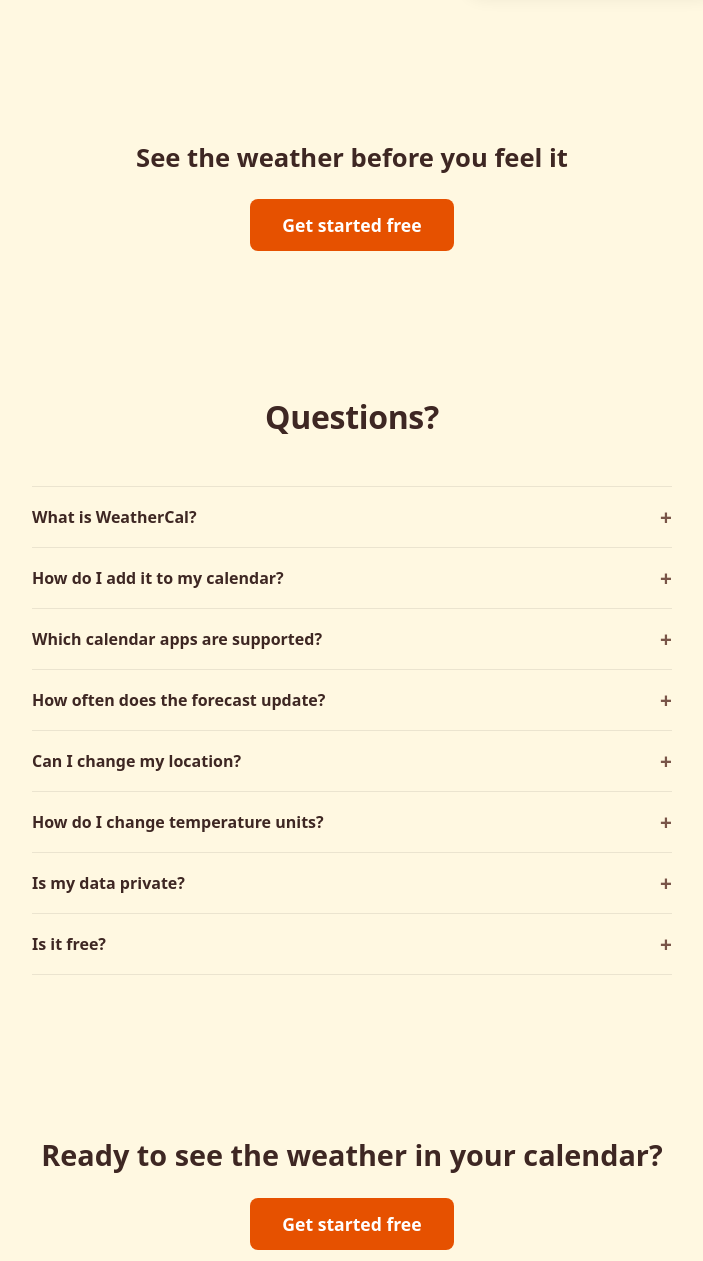
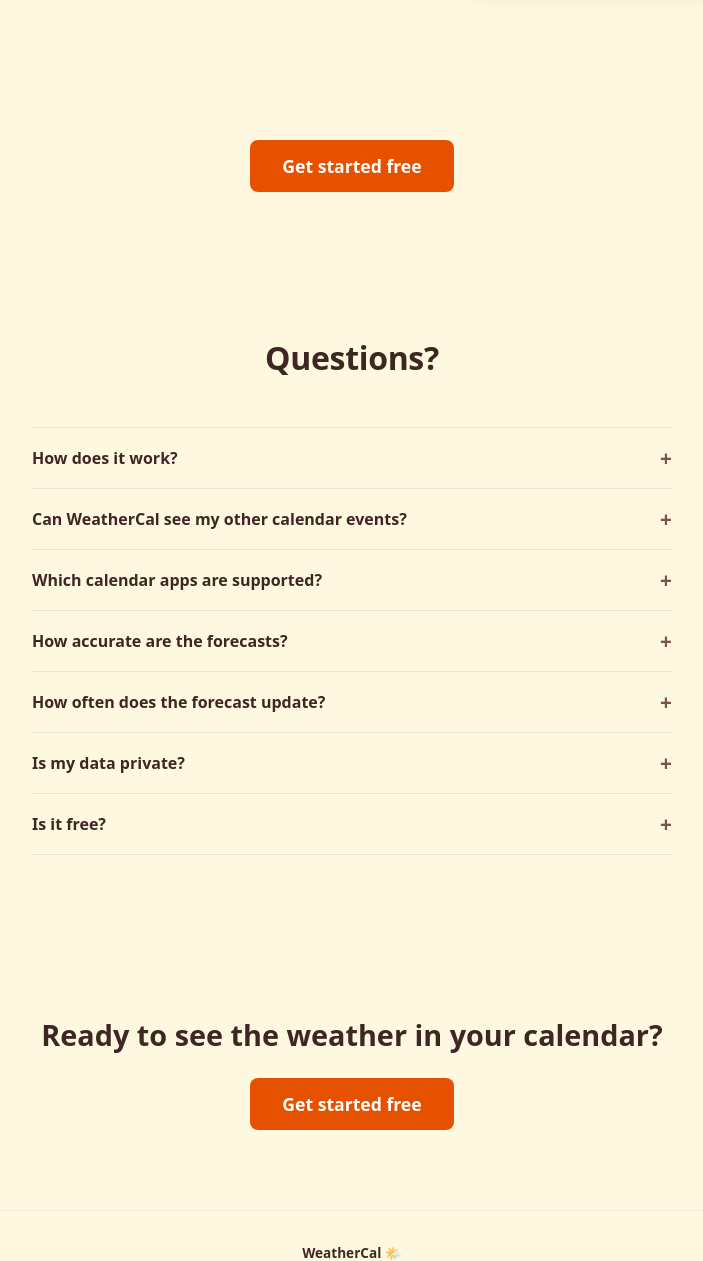
Before and after one commit to JamisonProctor/weather_cal, a Python web app: template src/web/templates/landing.html in a window 1280 px wide. Shown: the part 2984-4245 px from the top of the page, without its empty margins (288-991 px from the left). Run offline with Jinja, Linux system fonts and the light colour scheme; the template is opened without the code that fills it, so the values that code supplies are empty.

Commit message:
fix: revise FAQ and remove CTA band heading
- Remove "See the weather before you feel it" heading from CTA band
- Lead FAQ with "How does it work?" explaining ICS feeds + Google OAuth
- Add "Can WeatherCal see my other calendar events?" to address
  permissions concern (we only access the calendar we create)
- Add "How accurate are the forecasts?" (Open-Meteo, 3-5 day accuracy)
- Remove redundant "What is WeatherCal?" and "How do I add it?"
  (covered by walkthrough sections and "How does it work?")
- Remove "Can I change my location?" and "Temperature units?"
  (settings-level detail, not signup-decision FAQ)

Co-Authored-By: Claude Opus 4.6 <noreply@anthropic.com>

```diff
--- a/src/web/templates/landing.html
+++ b/src/web/templates/landing.html
@@ -446,7 +446,6 @@
 
   <!-- CTA band -->
   <div class="lp-cta-band">
-    <h2>See the weather before you feel it</h2>
     {% if is_authenticated %}
     <a href="/settings" class="lp-cta">Go to settings</a>
     {% else %}
@@ -460,33 +459,28 @@
     <div class="lp-faq">
 
       <details>
-        <summary>What is WeatherCal?</summary>
-        <div class="faq-answer">WeatherCal delivers a 14-day weather forecast directly into your calendar app as events. Each day shows an emoji summary of morning and afternoon conditions — no app to open, no website to check.</div>
+        <summary>How does it work?</summary>
+        <div class="faq-answer">Sign up, choose your city, and pick how you want to receive your forecast. For Apple Calendar, Outlook, and most other apps, you'll get a personal ICS feed URL — tap it or paste it into your calendar's "subscribe" option and forecasts appear automatically. For Google Calendar, you can connect your account directly and we'll create a dedicated "WeatherCal" calendar with your forecast events.</div>
       </details>
 
       <details>
-        <summary>How do I add it to my calendar?</summary>
-        <div class="faq-answer">After signing up and choosing your city, you'll get a personal feed URL. Tap it on your phone or paste it into your calendar app's "subscribe" option. Your calendar will automatically pull in new forecasts.</div>
+        <summary>Can WeatherCal see my other calendar events?</summary>
+        <div class="faq-answer">No. When you connect Google Calendar, we create a separate "WeatherCal" calendar and only have access to that one calendar. We cannot see, read, or modify anything else in your account.</div>
       </details>
 
       <details>
         <summary>Which calendar apps are supported?</summary>
-        <div class="faq-answer">WeatherCal works with any app that supports ICS calendar subscriptions — including Apple Calendar, Google Calendar, Outlook, and most others. For Google Calendar on Android, we also offer a direct Google sync option.</div>
+        <div class="faq-answer">Any app that supports ICS calendar subscriptions — Apple Calendar, Google Calendar, Outlook, and most others. For Google Calendar, we also offer a direct sync option that pushes events automatically.</div>
+      </details>
+
+      <details>
+        <summary>How accurate are the forecasts?</summary>
+        <div class="faq-answer">We use Open-Meteo, which combines data from national weather services worldwide. Forecasts are most accurate for the next 3–5 days and update every morning with the latest data.</div>
       </details>
 
       <details>
         <summary>How often does the forecast update?</summary>
         <div class="faq-answer">Forecasts are refreshed every morning. Your calendar app will pick up the latest data automatically — most apps check every few hours.</div>
-      </details>
-
-      <details>
-        <summary>Can I change my location?</summary>
-        <div class="faq-answer">Yes — go to Settings and update your city at any time. Your forecast feed will switch to the new location on the next refresh.</div>
-      </details>
-
-      <details>
-        <summary>How do I change temperature units?</summary>
-        <div class="faq-answer">In Settings, you can switch between Celsius and Fahrenheit. The change applies to all your forecast events.</div>
       </details>
 
       <details>
```
